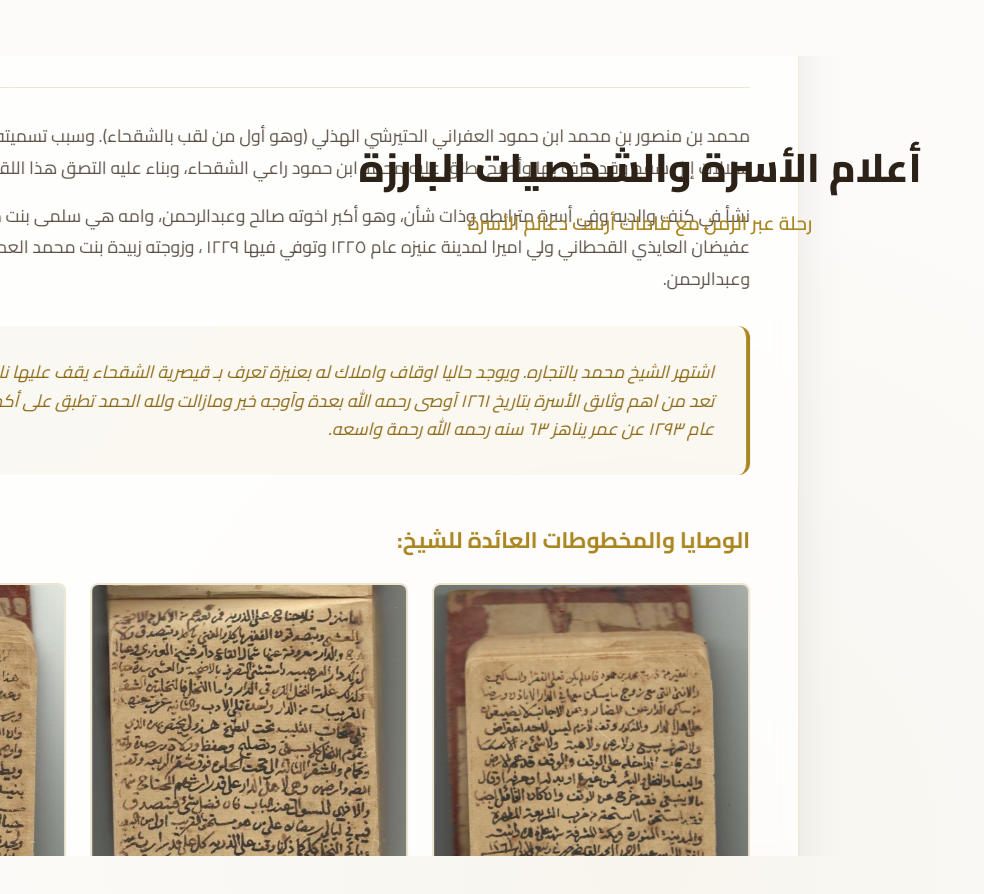
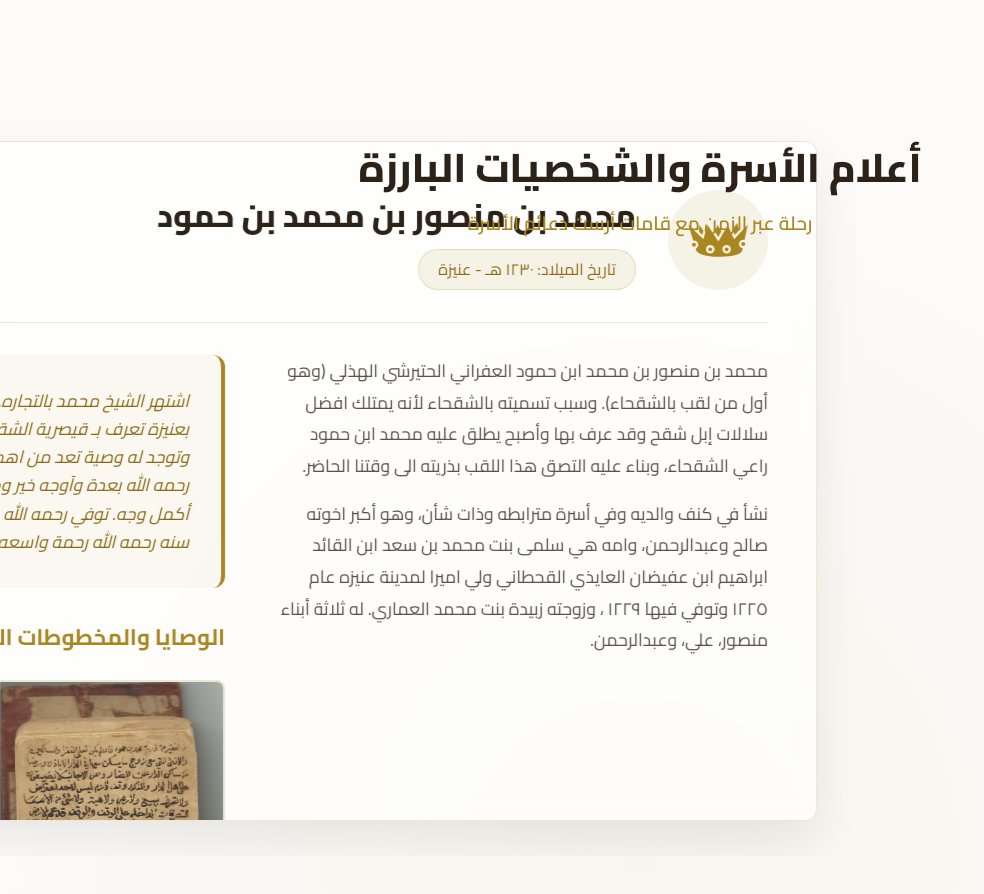
Before and after one commit to Alshagha/alshagha-website, a React (Vite) app: page / in a window 1280 px wide. Shown: the part 2540-3434 px from the top of the page, without its empty margins (0-984 px from the left). Built offline with nearby package versions, Linux system fonts and the light colour scheme.

Commit message:
updating

```diff
--- a/src/components/Figures.css
+++ b/src/components/Figures.css
@@ -58,7 +58,10 @@
 /* Card details (reused and adapted) */
 .figure-details-pane {
     width: 100%;
-    max-width: 1100px;
+    max-width: 1200px;
+    max-height: 85vh;
+    /* Prevent overflowing viewport */
+    overflow-y: auto;
     padding: 3rem;
     border-radius: 20px;
     background: var(--color-surface);
@@ -69,6 +72,20 @@
     margin: 0 auto;
 }
 
+/* Hide scrollbar for the pane */
+.figure-details-pane::-webkit-scrollbar {
+    width: 6px;
+}
+
+.figure-details-pane::-webkit-scrollbar-track {
+    background: transparent;
+}
+
+.figure-details-pane::-webkit-scrollbar-thumb {
+    background: rgba(170, 134, 33, 0.3);
+    border-radius: 10px;
+}
+
 .details-header {
     display: flex;
     align-items: center;
@@ -76,6 +93,13 @@
     margin-bottom: 2rem;
     padding-bottom: 2rem;
     border-bottom: 1px solid rgba(170, 134, 33, 0.2);
+}
+
+.details-body {
+    display: grid;
+    grid-template-columns: 1fr 1fr;
+    gap: 3rem;
+    align-items: start;
 }
 
 .details-icon {
@@ -112,11 +136,17 @@
     font-size: 1.1rem;
     line-height: 1.8;
     color: var(--color-text-muted);
-    margin-bottom: 2rem;
 }
 
 .fig-desc-text p {
     margin-bottom: 1rem;
+}
+
+/* The right side of the grid (left logically in RTL) */
+.details-body-secondary {
+    display: flex;
+    flex-direction: column;
+    gap: 2rem;
 }
 
 .fig-quote-box {
@@ -127,15 +157,10 @@
     font-style: italic;
     color: var(--color-primary-dark);
     font-size: 1.1rem;
-    margin-bottom: 3rem;
     line-height: 1.6;
 }
 
 /* Embedded Gallery */
-.fig-testaments {
-    margin-top: 2rem;
-}
-
 .testament-title {
     font-size: 1.4rem;
     color: var(--color-primary);
@@ -256,9 +281,14 @@
 }
 
 @media (max-width: 992px) {
+    .details-body {
+        grid-template-columns: 1fr;
+        gap: 2rem;
+    }
+
     .figure-details-pane {
         padding: 2rem;
-        max-height: 70vh;
+        max-height: 80vh;
         overflow-y: auto;
     }
 
--- a/src/components/Figures.jsx
+++ b/src/components/Figures.jsx
@@ -90,6 +90,7 @@ const Figures = () => {
                                                 ))}
                                             </div>
 
+                                            <div className="details-body-secondary">
                                                 <div className="fig-quote-box">
                                                     <p>{fig.highlights}</p>
                                                 </div>
@@ -112,6 +113,7 @@ const Figures = () => {
                                                         </div>
                                                     </div>
                                                 )}
+                                            </div>
                                         </div>
                                     </div>
                                 </div>
```
Lines whose indentation alone changed are shown as unchanged.
